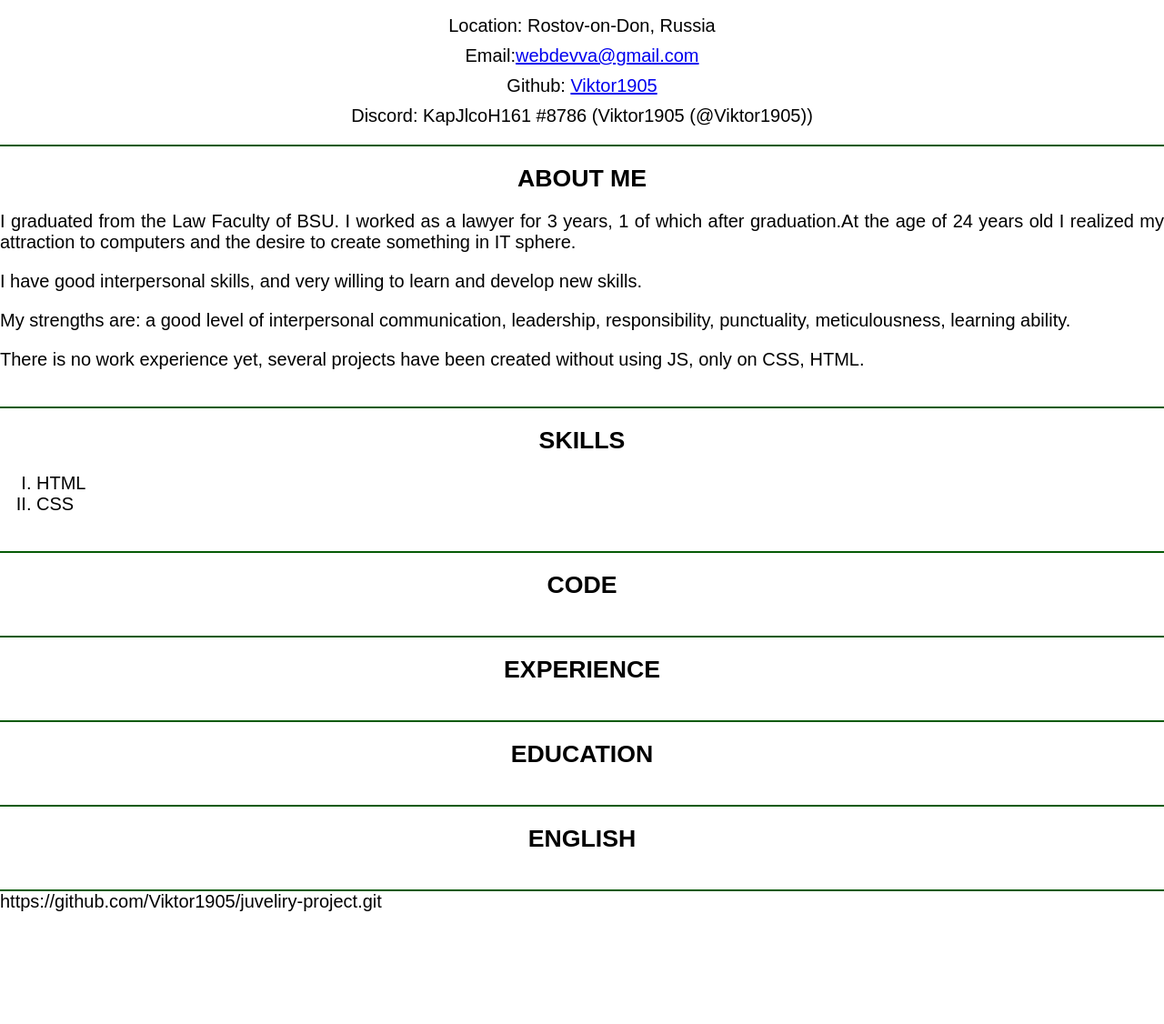
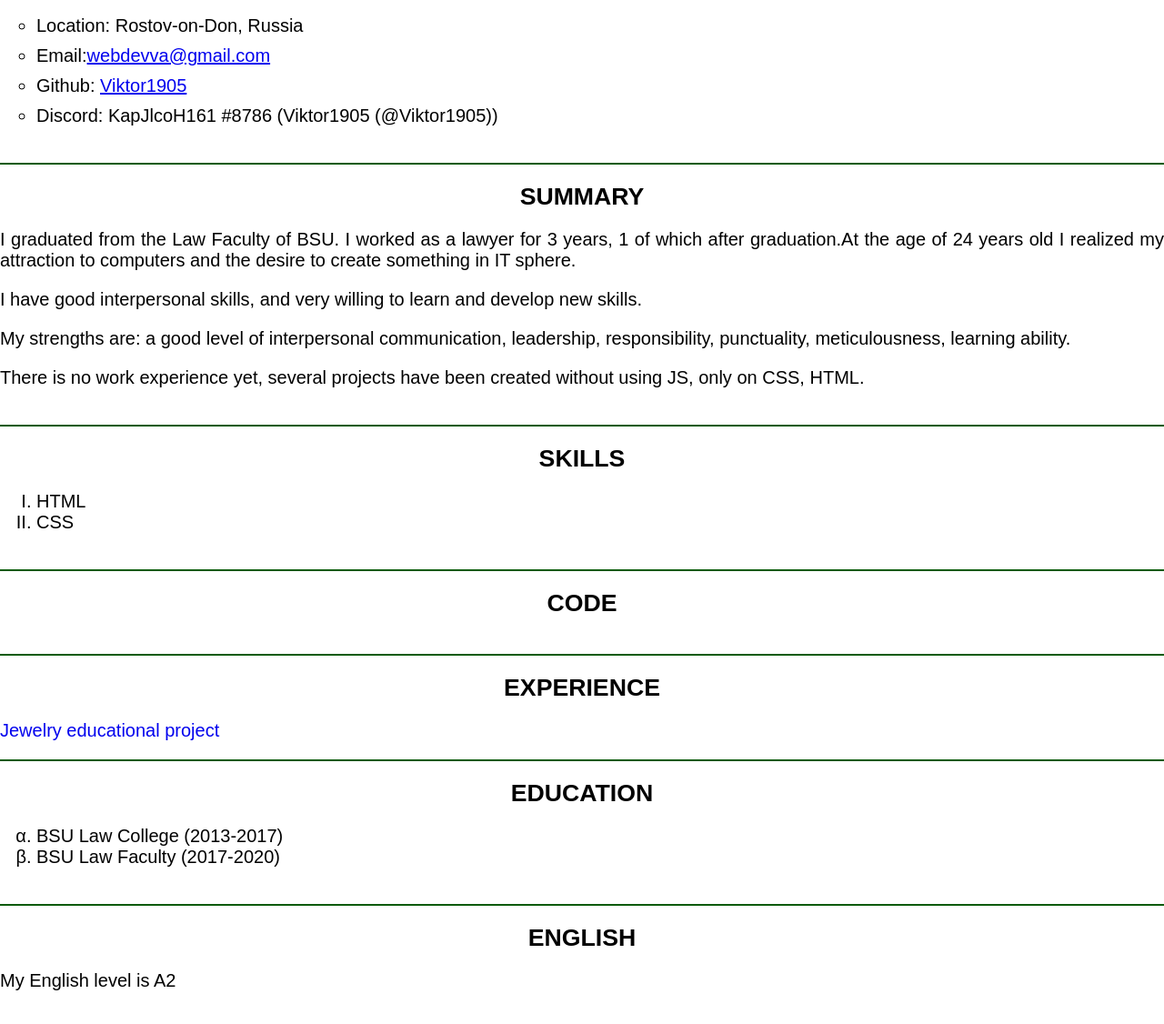
Before and after one commit to Viktor1905/rsschool-cv---old-version, a plain HTML site: page index.html in a window 1280 px wide. Shown: the part 574-1700 px from the top of the page at 91% size. Before the commit the page ends 1577 px from the top, so only its background shows below. Drawn offline with Linux system fonts and the light colour scheme.

Commit message:
feat: secxtions: experience, education and english done

```diff
--- a/index.html
+++ b/index.html
@@ -10,7 +10,8 @@
 <body>
     <header class="header-main">
         <nav class="header-nav">
-            <a href="#contacts" class="header-nav-link">Contacts</a>
+            <a href="#contacts"
+            class="header-nav-link">Contacts</a>
             <a href="#about" class="header-nav-link">About me</a>
             <a href="#skills" class="header-nav-link">Skills</a>
             <a href="#code" class="header-nav-link">Code example</a>
@@ -29,13 +30,15 @@
         </section>
         <section class="contacts main-wrapper" id="contacts">
             <h2 class="contacts-header">Contacts</h2>
-            <span class="contacts-info">Location: Rostov-on-Don, Russia</span>
-            <span class="contacts-info">Email:<a href="mailto:webdevva@gmail.com?subject=Предложение о работе">webdevva@gmail.com</a></span>
-            <span class="contacts-info">Github: <a href="https://github.com/Viktor1905">Viktor1905</a></span>
-            <span class="contacts-info">Discord: KapJlcoH161 #8786 (Viktor1905 (@Viktor1905))</span>
+            <ul class="contacts-ul">
+                <li class="contacts-info">Location: Rostov-on-Don, Russia</li>
+                <li class="contacts-info">Email:<a href="mailto:webdevva@gmail.com?subject=Предложение_о_работе">webdevva@gmail.com</a></li>
+                <li class="contacts-info">Github: <a href="https://github.com/Viktor1905">Viktor1905</a></li>
+                <li class="contacts-info">Discord: KapJlcoH161 #8786 (Viktor1905 (@Viktor1905))</li>
+            </ul>
         </section>
         <section class="about main-wrapper" id="about">
-            <h2 class="about-header">About me</h2>
+            <h2 class="about-header">Summary</h2>
             <p>I graduated from the Law Faculty of BSU. I worked as a lawyer for 3 years, 1 of which after graduation.At the age of 24 years old I realized my attraction to computers and the desire to create something in IT sphere.</p>
             <p>I have good interpersonal skills, and very willing to learn and develop new skills.</p>
             <p> My strengths are: a good level of interpersonal communication, leadership, responsibility, punctuality, meticulousness, learning ability.</p>
@@ -50,19 +53,26 @@
         </section>
         <section class="code main-wrapper" id="code">
             <h2 class="code-header">Code</h2>
+
         </section>
         <section class="experience main-wrapper" id="experience">
             <h2 class="experience-header">Experience</h2>
+            <a href="https://viktor1905.github.io/" class="code-example">Jewelry educational project</a>
         </section>
         <section class="education main-wrapper" id="education">
             <h2 class="education-header">Education</h2>
+            <ul class="education-ul">
+                <li>BSU Law College (2013-2017)</li>
+                <li>BSU Law Faculty (2017-2020)</li>
+            </ul>
         </section>
         <section class="english main-wrapper" id="english">
             <h2 class="english-header">English</h2>
+            <p>My English level is A2</p>
         </section>
 
 
-        https://github.com/Viktor1905/juveliry-project.git
+
     </main>
     <footer>
 
--- a/style.css
+++ b/style.css
@@ -51,13 +51,14 @@ h2{
     margin: 0 0 20px 0;
     text-align: center;
 }
+.contacts-ul{
+    list-style-type:circle;
+}
 .contacts-info{
-    display: block;
+
     margin: 10px 0 0 0;
 }
-.contacts{
-    text-align: center !important;
-}
+
 .main-wrapper{
     border-bottom: 2px solid rgb(6, 90, 6);
     max-width: 1920px;
@@ -73,3 +74,10 @@ h2{
 .skills-ul{
     list-style-type:upper-roman;
 }
+
+.code-example{
+    text-decoration: none;
+}
+.education-ul{
+    list-style-type: lower-greek;
+}
```
